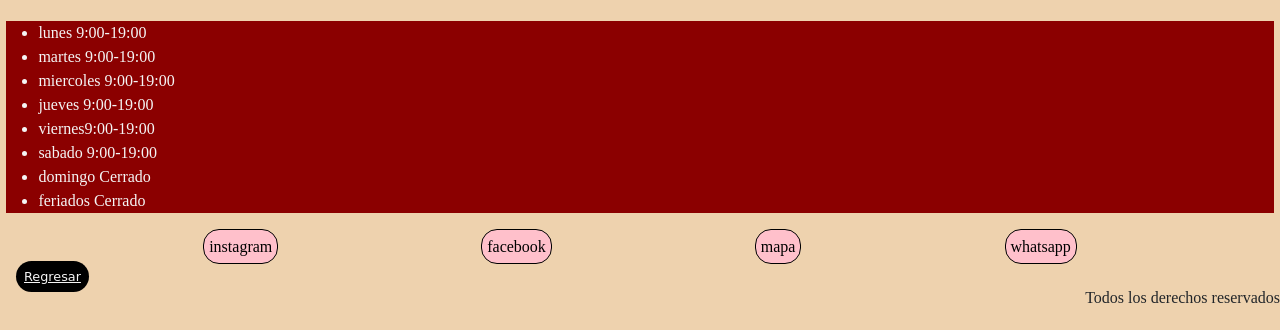
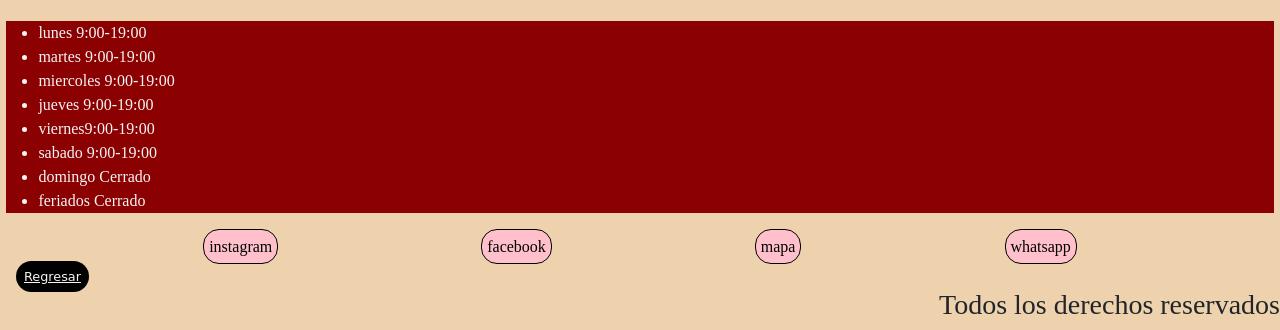
Before and after one commit to facuGodoy/proyecto_Final, a website: page pages/productos.html in a window 1280 px wide. Shown: the part 2821-3151 px from the top of the page. Drawn offline with nearby package versions, Linux system fonts and the light colour scheme.

Commit message:
correcciones

```diff
--- a/pages/productos.html
+++ b/pages/productos.html
@@ -138,20 +138,18 @@
 </main>
 
 
+ <a href="../index.html" class="Home"> Regresar </a>
 
 
+<footer class="derechos">
+    <h3> Todos los derechos reservados</h3>
+</footer>
 
+<!-- link de Js -->
 
-  <a href="../index.html" class="Home"> Regresar </a>
-
+<script src="https://cdn.jsdelivr.net/npm/bootstrap@5.1.3/dist/js/bootstrap.bundle.min.js" integrity="sha384-ka7Sk0Gln4gmtz2MlQnikT1wXgYsOg+OMhuP+IlRH9sENBO0LRn5q+8nbTov4+1p" crossorigin="anonymous"></script>
 
  </body>
 
- <footer class="derechos">
-    <h6> Todos los derechos reservados</h6>
-</footer>
-
-
-<script src="https://cdn.jsdelivr.net/npm/bootstrap@5.1.3/dist/js/bootstrap.bundle.min.js" integrity="sha384-ka7Sk0Gln4gmtz2MlQnikT1wXgYsOg+OMhuP+IlRH9sENBO0LRn5q+8nbTov4+1p" crossorigin="anonymous"></script>
 
 </html>
--- a/scss/estilos.scss
+++ b/scss/estilos.scss
@@ -127,7 +127,7 @@ body{
 
 }
 
-/* estilo home */
+/* estilo home y footer */
 
 .Home{
     justify-content: end;
@@ -137,6 +137,12 @@ body{
     padding: 0.5rem;
     border-radius: 1rem;
    @include text (0.8rem,cursive);
+}
+
+.derechos{
+    display: flex;
+    justify-content: end;
+
 }
 
 /* Estilos de redes */
@@ -176,10 +182,6 @@ body{
 }
 /* Grid productos */
 
-.derechos{
-    display: flex;
-    justify-content: end;
-}
 
 .imgBrillo, .imgDelineador ,.imgRubor{
     @extend %flexCenter;
```
Also changed, not shown: pages/conocenos.html (+9 -9 lines), pages/contactanos.html (+8 -7 lines), pages/galeria.html (+8 -5 lines), styles/main.css.
